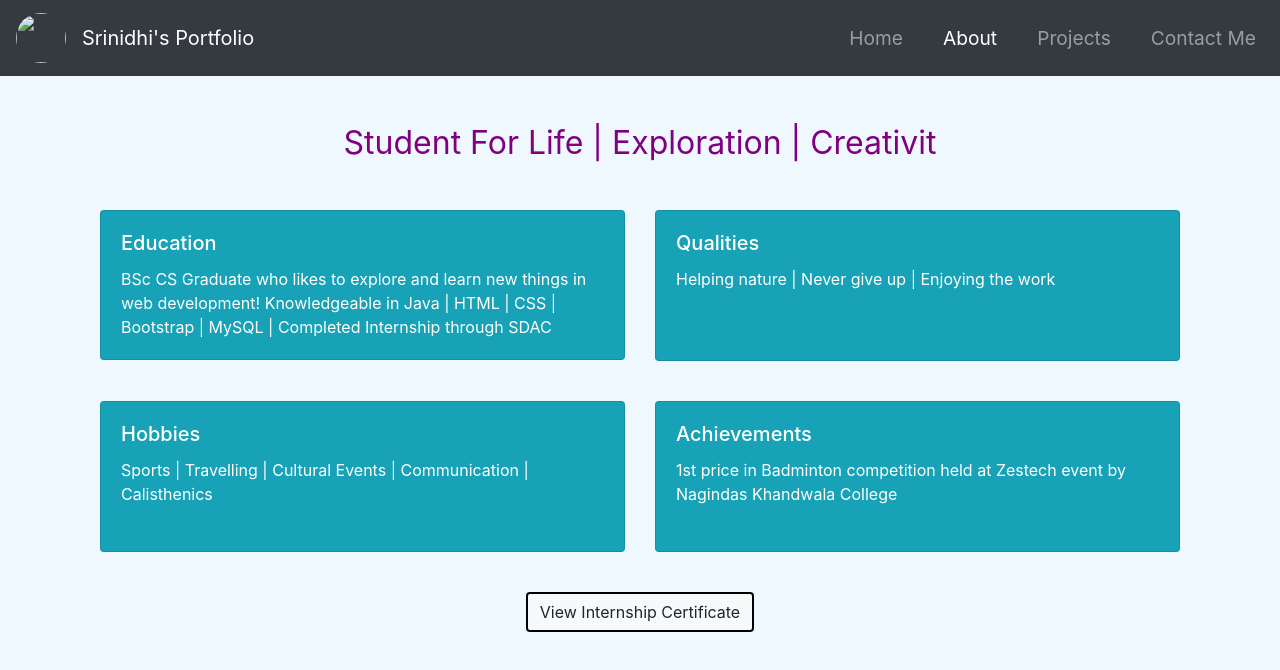
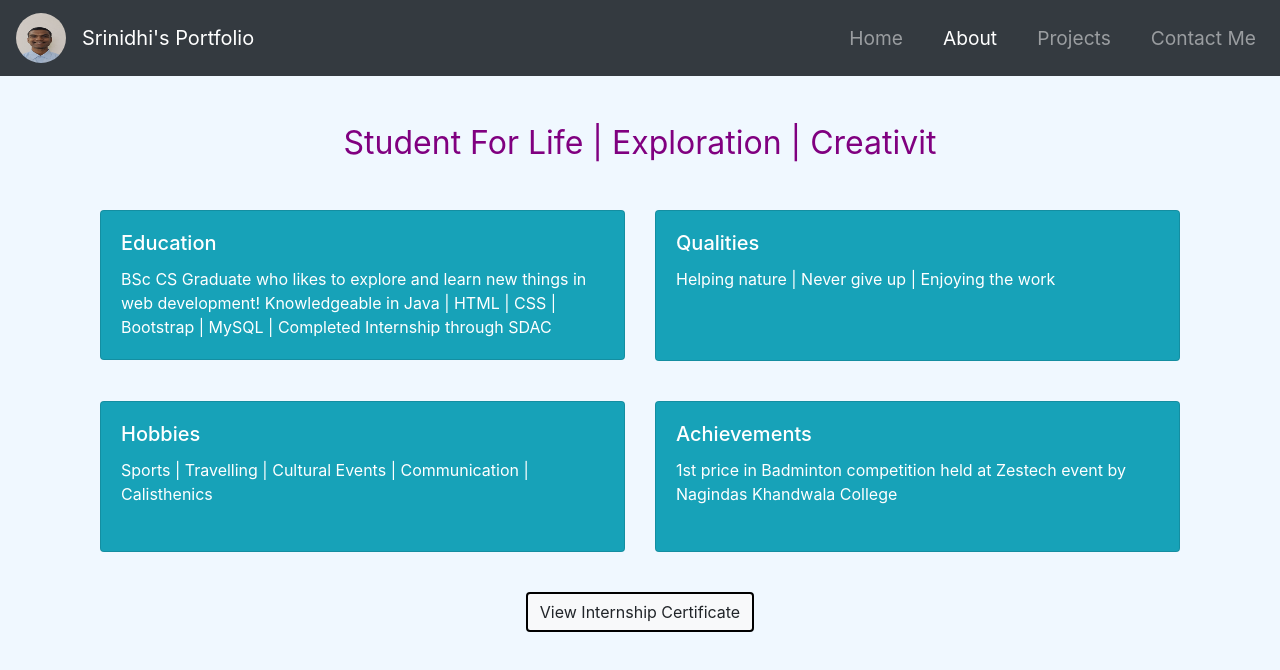
Before and after one commit to srinidhi-bandi/SriBro.github.io, a plain HTML site: page about.html in a window 1280 px wide. Drawn offline with nearby package versions, Linux system fonts and the light colour scheme.

Commit message:
Update about.html

```diff
--- a/about.html
+++ b/about.html
@@ -31,7 +31,7 @@
     <nav class="navbar navbar-expand-lg navbar-dark bg-dark">
         <!-- Just an image -->
     <a class="navbar-brand" href="#">
-      <img src="linkedin.jpg" width="50" height="50" alt="" style="border-radius:50%;">
+      <img src="images/linkedin.jpg" width="50" height="50" alt="" style="border-radius:50%;">
       </a>
         <a class="navbar-brand" href="#">Srinidhi's Portfolio</a>
         <button class="navbar-toggler" type="button" data-toggle="collapse" data-target="#navbarSupportedContent" aria-controls="navbarSupportedContent" aria-expanded="false" aria-label="Toggle navigation">
```
